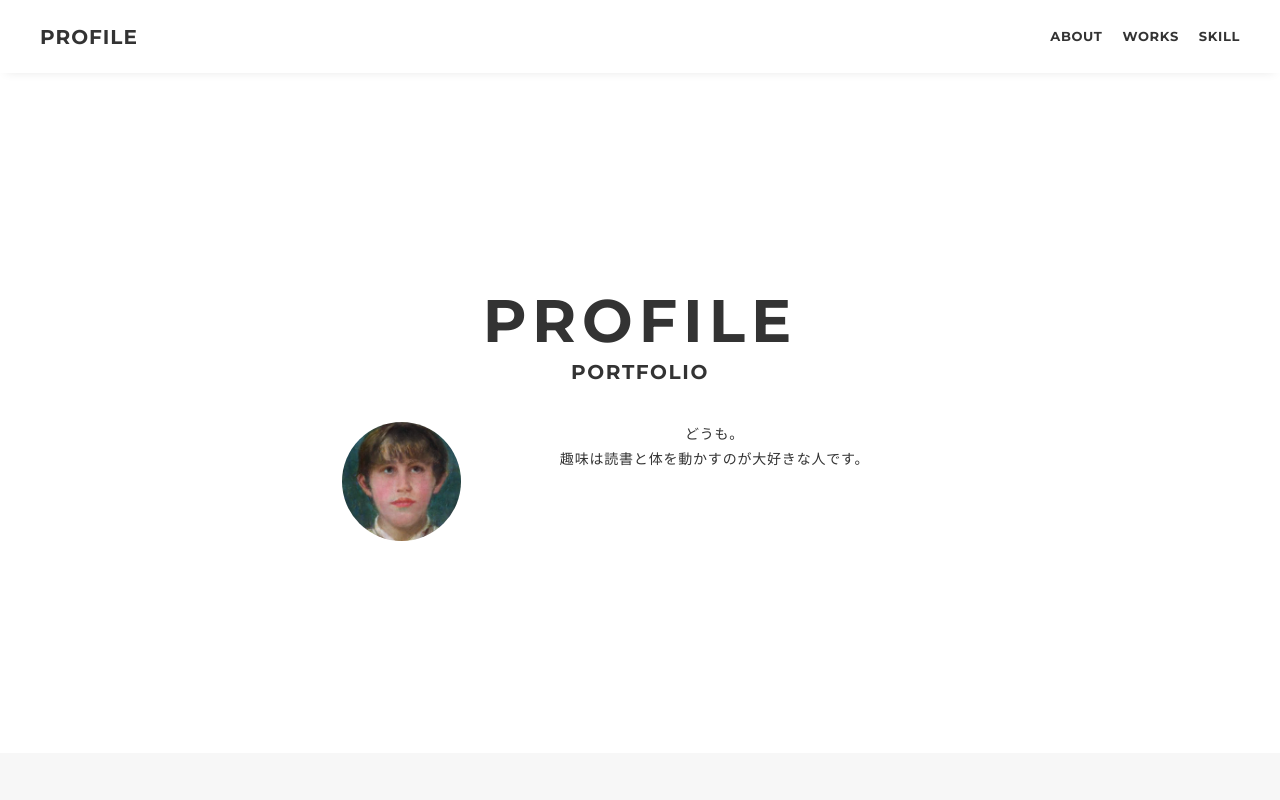
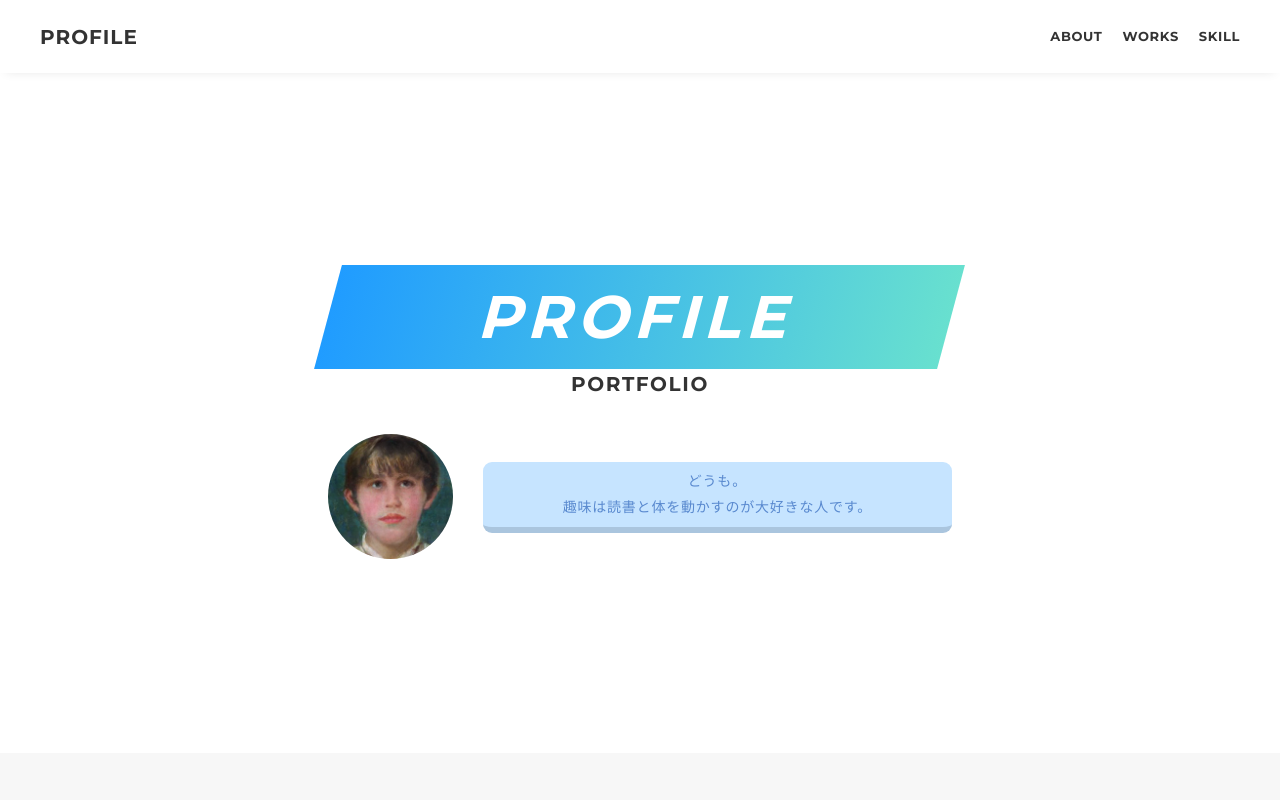
Before and after one commit to 20213100-saitonaoki/S1A118, a plain HTML site: page index.html in a window 1280 px wide. Shown: the top 800 px of the page. Drawn offline with nearby package versions, Linux system fonts and the light colour scheme.

Commit message:
Add files via upload

```diff
--- a/portfolio/css/style.css
+++ b/portfolio/css/style.css
@@ -1,10 +1,12 @@
 body {
+
   font-family: "Montserrat","Helvetica Neue",Arial,"Hiragino Kaku Gothic ProN","Hiragino Sans",Meiryo,sans-serif;
   font-size: 14px;
   line-height: 1.8;
   letter-spacing: .8px;
   color: #333;
 }
+
 
 a {
   transition: opacity .3s;
@@ -153,6 +155,13 @@ li {
 }
 
 .main-visual-title {
+  padding: 1rem 3rem;
+  -webkit-transform: skew(-15deg);
+  transform: skew(-15deg);
+  color: #fff;
+  background-image: -webkit-gradient(linear, left top, right top, from(#209cff), to(#68e0cf));
+  background-image: -webkit-linear-gradient(left, #209cff 0%, #68e0cf 100%);
+  background-image: linear-gradient(to right, #209cff 0%, #68e0cf 100%);
   font-size: 60px;
   font-weight: bold;
   line-height: 1.2;
@@ -181,9 +190,17 @@ li {
   border-radius: 50%;
 }
 .main-visual-text {
+  padding: 0.5em 1em;
+  margin: 2em 0;
+  color: #5989cf;
+  background: #c6e4ff;
+  border-bottom: solid 6px #aac5de;
+  border-radius: 9px;
   flex: 1;
 }
 .main-visual-text p:not(:last-child) {
+  margin: 0;
+  padding: 0;
   margin-bottom: 30px;
 }
 
```
